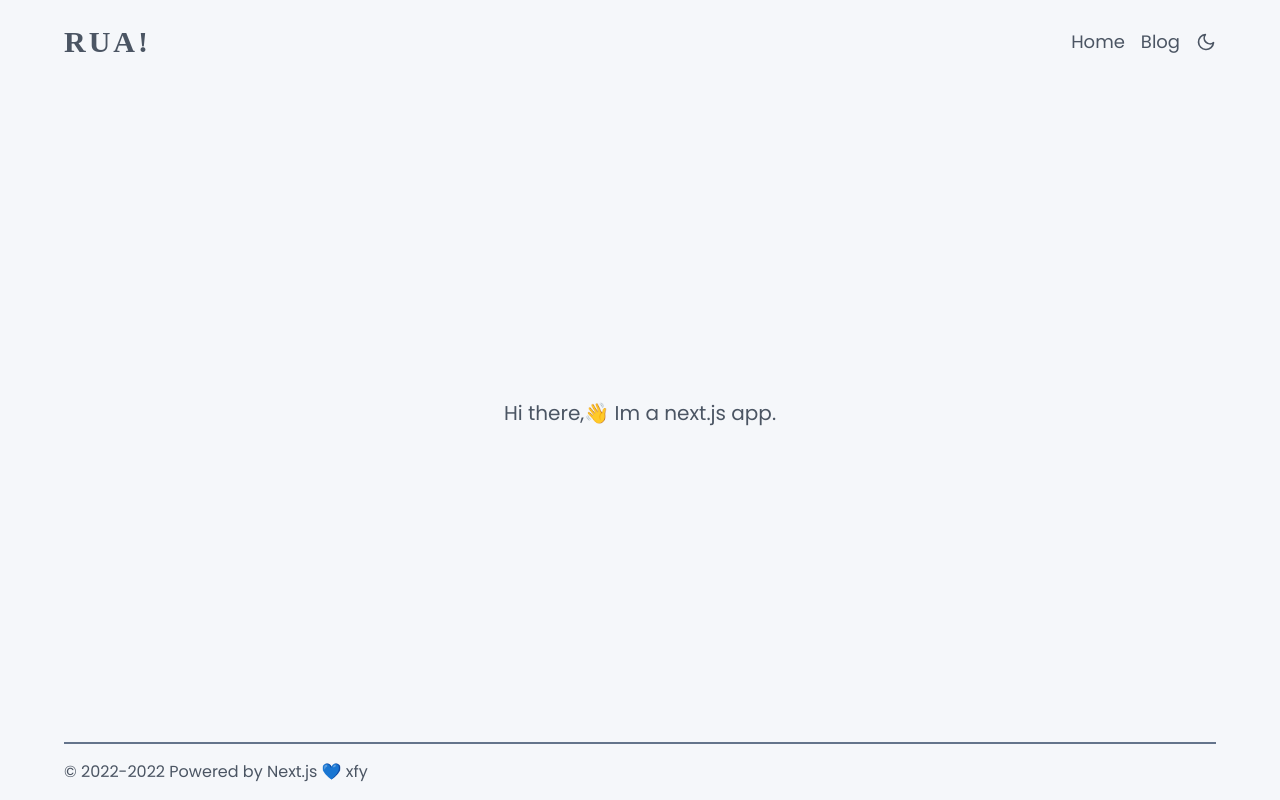
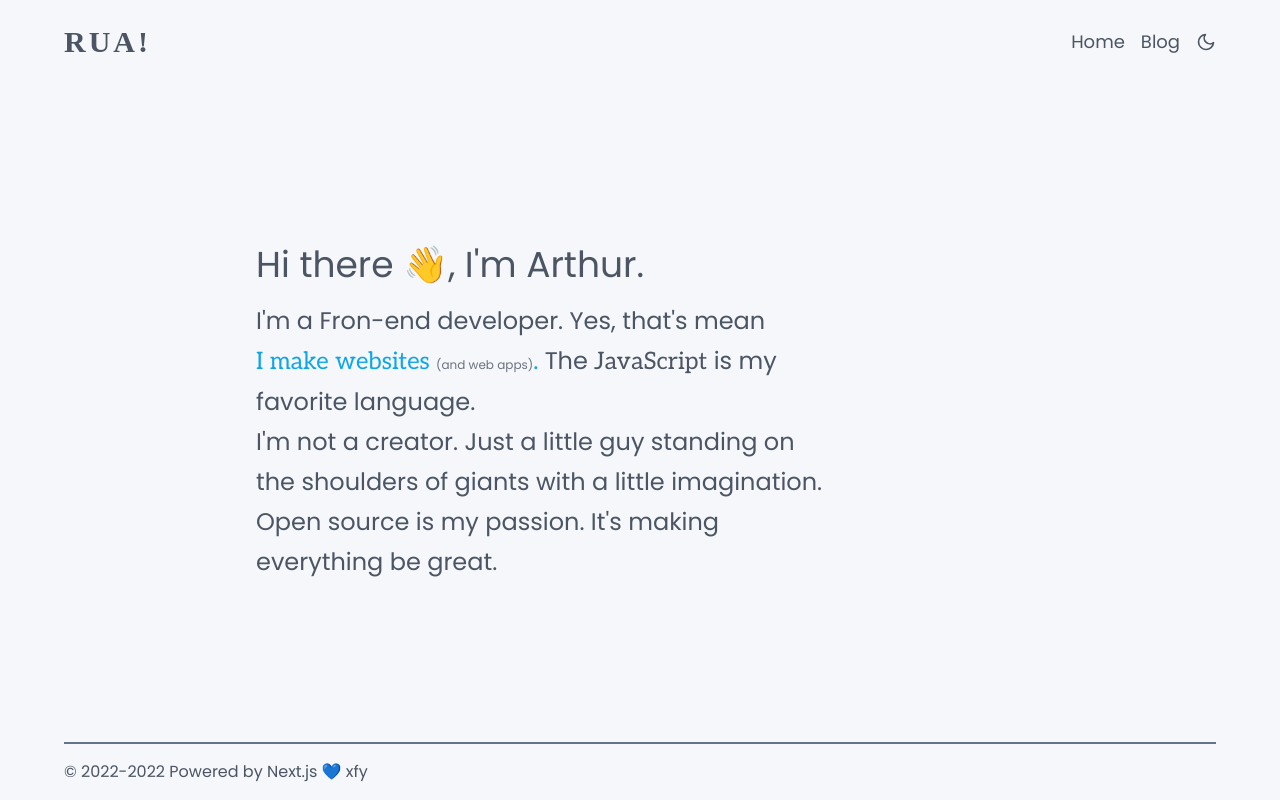
Before and after one commit to DefectingCat/DefectingCat.github.io, a Next.js app: page / in a window 1280 px wide. Built offline with nearby package versions, Linux system fonts and the light colour scheme; a small style sheet from the web is missing; a web font is replaced by a local one.

Commit message:
Add personal describe

```diff
--- a/pages/index.tsx
+++ b/pages/index.tsx
@@ -1,8 +1,12 @@
+import cn from 'classnames';
 import MainLayout from 'layouts/MainLayout';
 import Head from 'next/head';
+import { useState } from 'react';
 import type { NextPageWithLayout } from 'types';
 
 const Home: NextPageWithLayout = () => {
+  const [showLang, setShowLang] = useState(false);
+
   return (
     <>
       <Head>
@@ -10,7 +14,43 @@ const Home: NextPageWithLayout = () => {
       </Head>
 
       <main className="h-[calc(100vh-142px)] flex justify-center items-center text-xl">
-        <div>Hi there,👋 Im a next.js app.</div>
+        <div className="w-full max-w-3xl px-10 text-2xl lg:px-0">
+          <div className="max-w-xl leading-10">
+            <h1 className="pb-4 text-4xl">Hi there 👋, I&apos;m Arthur. </h1>
+            <p>I&apos;m a Fron-end developer. Yes, that&apos;s mean</p>
+            <p
+              onMouseOver={() => setShowLang(true)}
+              onMouseLeave={() => setShowLang(false)}
+            >
+              <span className="text-sky-500 dark:text-sky-600 font-Aleo">
+                I make websites{' '}
+              </span>
+              <span className="text-xs text-gray-500 dark:text-gray-400">
+                (and web apps)
+              </span>
+              <span className="text-sky-500 dark:text-sky-600 font-Aleo">
+                .{' '}
+              </span>
+              The{' '}
+              <span className={cn('font-Aleo', showLang && 'hidden')}>
+                JavaScript
+              </span>
+              <span
+                className={cn('hidden font-Aleo', showLang && '!inline-block')}
+              >
+                TypeScript
+              </span>{' '}
+              is my favorite language.
+            </p>
+            <p>
+              I&apos;m not a creator. Just a little guy standing on the
+              shoulders of giants with a little imagination.
+            </p>
+            <p>
+              Open source is my passion. It&apos;s making everything be great.{' '}
+            </p>
+          </div>
+        </div>
       </main>
     </>
   );
```
